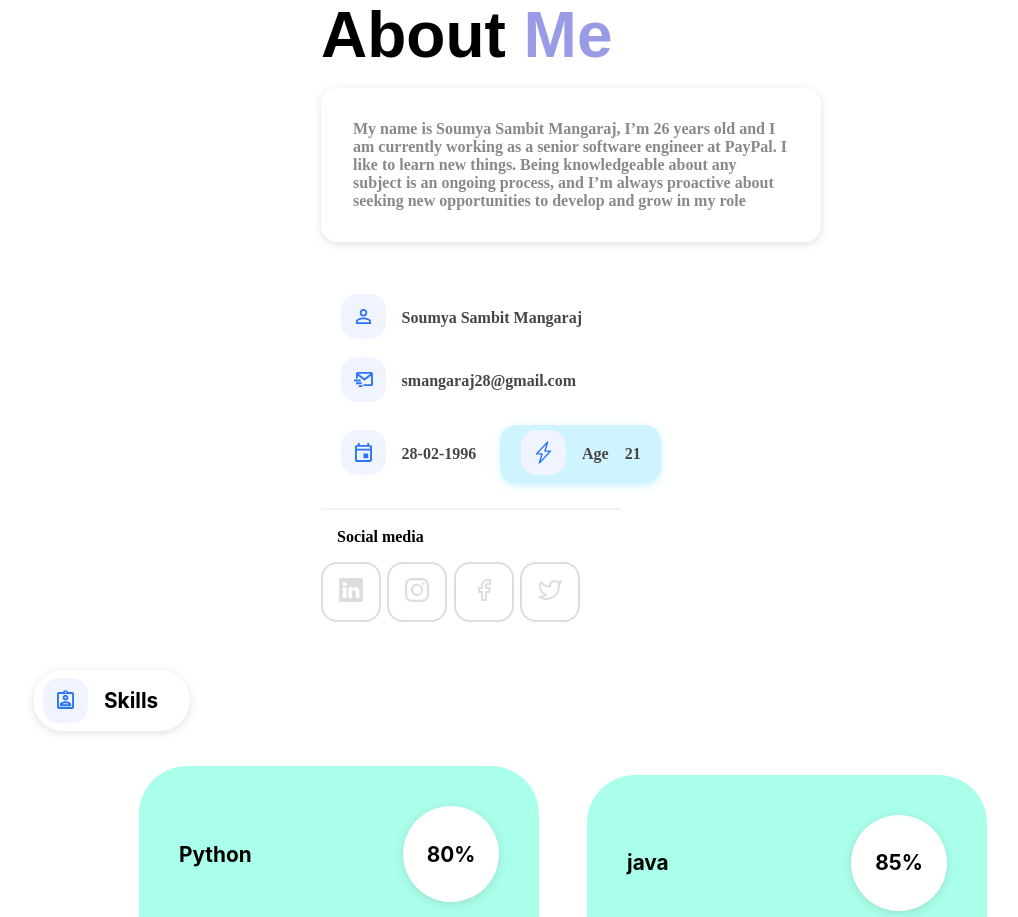
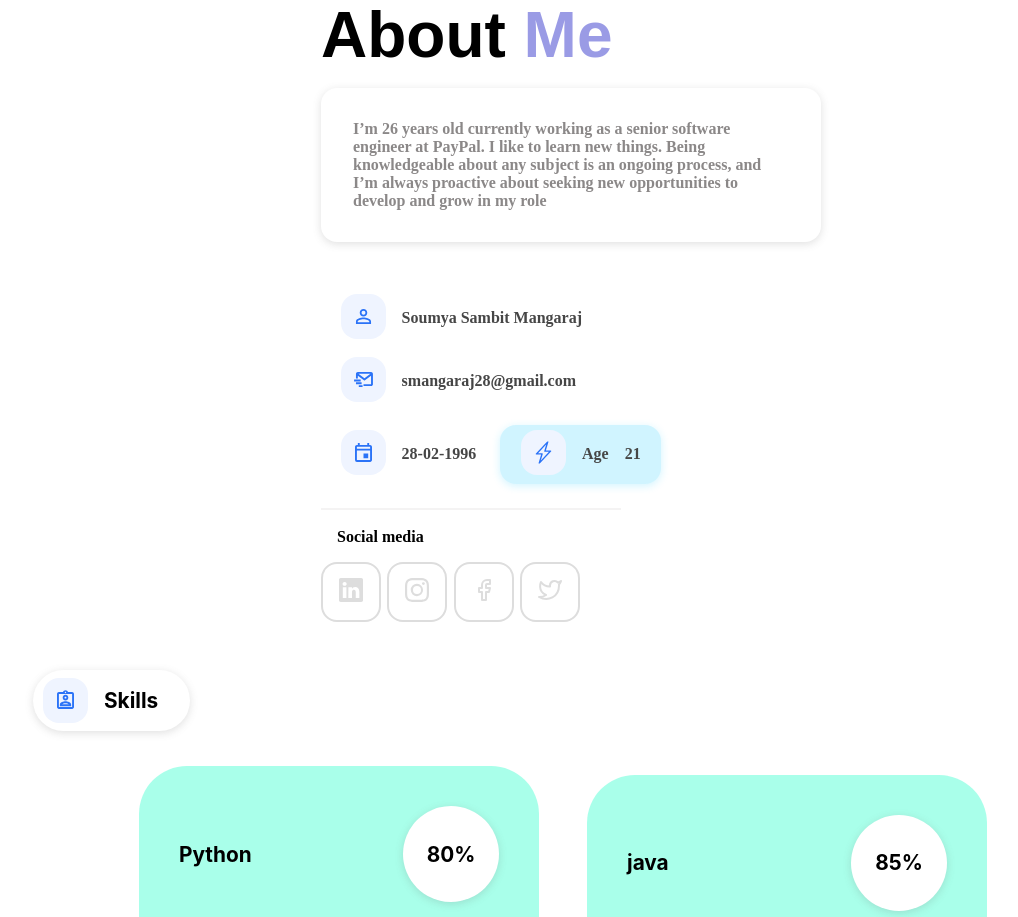
Before and after one commit to smangaraj28/smangaraj28.github.io, a React (Create React App) app: page / in a window 1280 px wide. Shown: the part 3240-4157 px from the top of the page, without its empty margins (69-1087 px from the left). Built offline with nearby package versions, Linux system fonts and the light colour scheme; a web font is replaced by a local one.

Commit message:
react version changes

```diff
--- a/src/Component/About/About.js
+++ b/src/Component/About/About.js
@@ -47,9 +47,8 @@ export default function () {
         </h1>
         <div className="About-containt">
           <p>
-            My name is Soumya Sambit Mangaraj, I’m 26 years old and I am
-            currently working as a senior software engineer at PayPal. I like to
-            learn new things. Being knowledgeable about any subject is an
+            I’m 26 years old currently working as a senior software engineer at PayPal.
+             I like to learn new things. Being knowledgeable about any subject is an
             ongoing process, and I’m always proactive about seeking new
             opportunities to develop and grow in my role
           </p>{" "}
--- a/src/Component/Projects/Project.js
+++ b/src/Component/Projects/Project.js
@@ -7,6 +7,7 @@ import {
   MdLaunch,
   MdLink
 } from "react-icons/md";
+import React from 'react';
 import { FiExternalLink } from "react-icons/fi";
 export default () => {
   return (
```
Also changed, not shown: package.json (+12 -12 lines), src/Component/About/about.json (added, +15 -0 lines), 2 other files (tests, documents, lock files or other folders).
